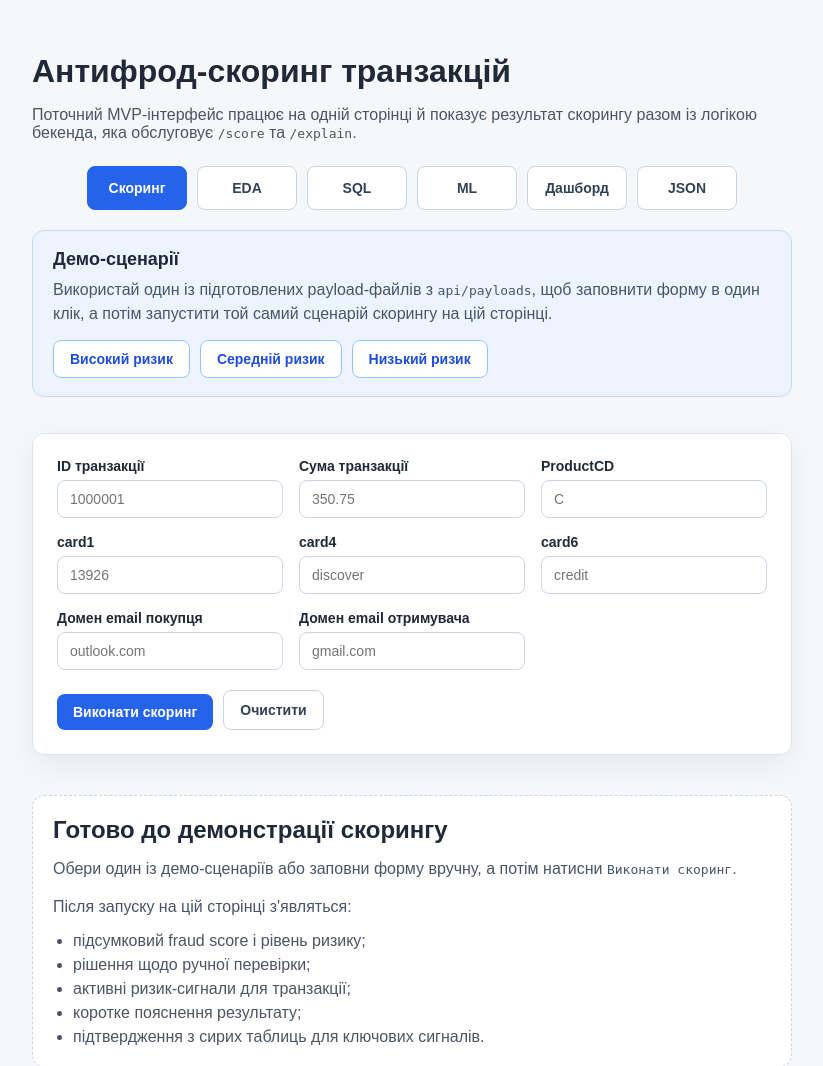
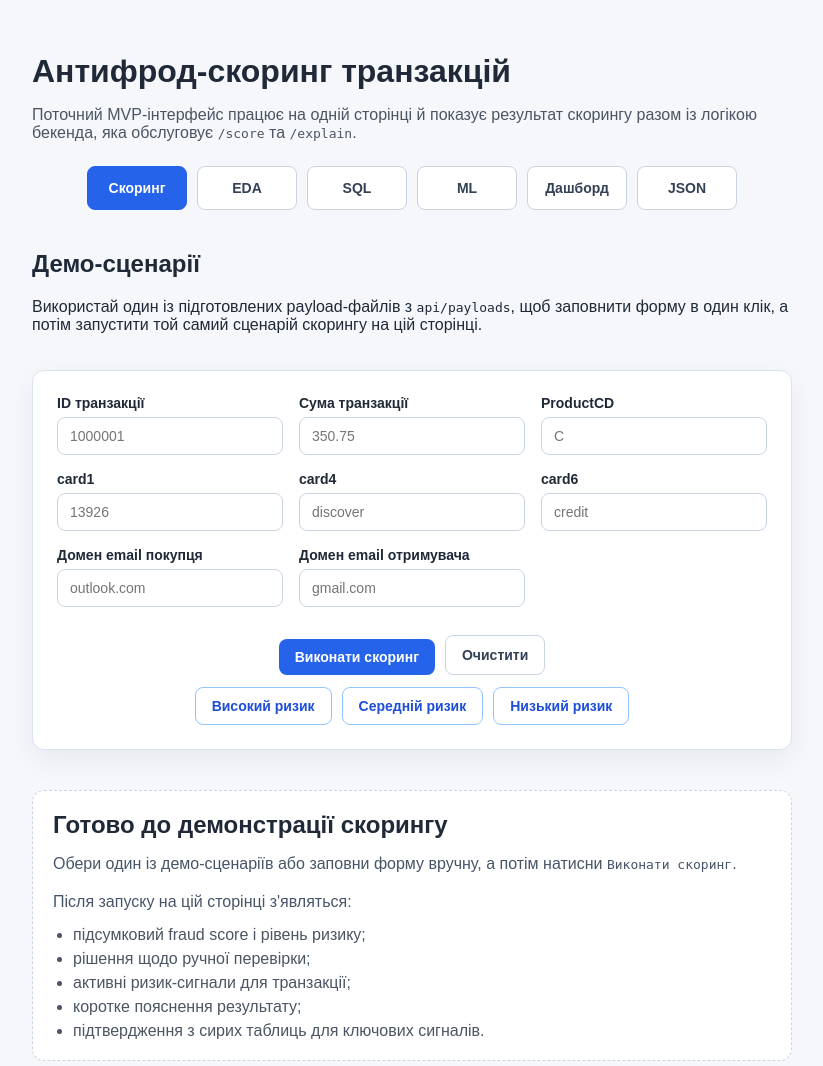
Before and after one commit to drhtka/anti_fraud_analytics_platform, a FastAPI app: page / in a window 1280 px wide. Shown: the top 1066 px of the page, without its empty margins (228-1051 px from the left). Run offline with FastAPI, Linux system fonts and the light colour scheme.

Commit message:
move demo risk buttons into centered score action area

```diff
--- a/static/css/index.css
+++ b/static/css/index.css
@@ -76,29 +76,11 @@ form {
     box-shadow: 0 10px 30px rgba(15, 23, 42, 0.06);
 }
 
-.demo-actions {
-    margin-bottom: 16px;
-    padding: 18px 20px;
-    background: #eef4ff;
-    border: 1px solid #c7d7fe;
-    border-radius: 12px;
-}
-
-.demo-actions h2 {
-    margin: 0 0 8px;
-    font-size: 18px;
-}
-
-.demo-actions p {
-    margin: 0 0 14px;
-    color: #475569;
-    line-height: 1.5;
-}
-
 .demo-buttons {
     display: flex;
     flex-wrap: wrap;
     gap: 10px;
+    justify-content: center;
 }
 
 .grid {
@@ -151,6 +133,18 @@ button {
     flex-wrap: wrap;
     gap: 10px;
     margin-top: 4px;
+    justify-content: center;
+}
+
+.score-actions-panel {
+    display: grid;
+    gap: 12px;
+    margin-top: 8px;
+    justify-items: center;
+}
+
+.demo-buttons-inline {
+    width: 100%;
 }
 
 .secondary-button {
--- a/templates/partials/_score_screen.html
+++ b/templates/partials/_score_screen.html
@@ -6,17 +6,6 @@
             <code>api/payloads</code>, щоб заповнити форму в один клік, а потім
             запустити той самий сценарій скорингу на цій сторінці.
         </p>
-        <div class="demo-buttons">
-            {% for demo_payload in demo_payloads %}
-            <button
-                type="button"
-                class="demo-button"
-                data-demo-key="{{ demo_payload.filename }}"
-            >
-                {{ demo_payload.label }}
-            </button>
-            {% endfor %}
-        </div>
     </section>
 
     <form method="get" action="/" id="transaction-form">
@@ -107,11 +96,24 @@
             </label>
         </div>
 
-        <div class="form-actions">
-            <button type="submit" class="submit-button">Виконати скоринг</button>
-            <button type="button" class="secondary-button" id="clear-form">
-                Очистити
-            </button>
+        <div class="score-actions-panel">
+            <div class="form-actions">
+                <button type="submit" class="submit-button">Виконати скоринг</button>
+                <button type="button" class="secondary-button" id="clear-form">
+                    Очистити
+                </button>
+            </div>
+            <div class="demo-buttons demo-buttons-inline">
+                {% for demo_payload in demo_payloads %}
+                <button
+                    type="button"
+                    class="demo-button"
+                    data-demo-key="{{ demo_payload.filename }}"
+                >
+                    {{ demo_payload.label }}
+                </button>
+                {% endfor %}
+            </div>
         </div>
     </form>
 
```
